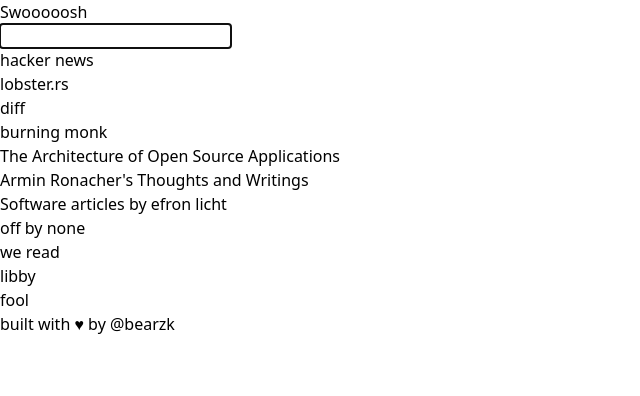
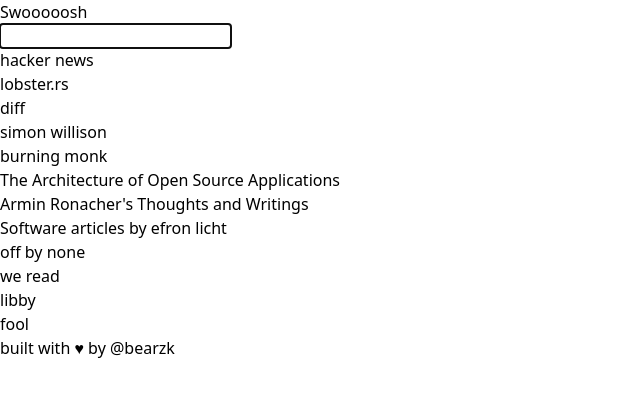
Before and after one commit to bearzk/swooooosh, a Svelte app: page / in a window 1280 px wide. Shown: the top 396 px of the page, without its empty margins (0-640 px from the left). Built offline with nearby package versions, Linux system fonts and the light colour scheme.

Commit message:
Add simon willson's blog

```diff
--- a/config.js
+++ b/config.js
@@ -21,10 +21,16 @@
     category: ["dev", "blog"],
   },
   {
+    url: "https://simonwillison.net/",
+    name: "simon willison",
+    keyword: "sw",
+    category: ["dev", "blog"],
+  },
+  {
     url: "https://theburningmonk.com/",
     name: "burning monk",
     keyword: "bm",
-    category: ["dev", "serverless"],
+    category: ["dev", "serverless", "blog"],
   },
   {
     url: "https://aosabook.org/en/index.html",
@@ -36,13 +42,13 @@
     url: "https://lucumr.pocoo.org/",
     name: "Armin Ronacher's Thoughts and Writings",
     keyword: "ro",
-    category: ["dev", "llm"],
+    category: ["dev", "blog"],
   },
   {
     url: "https://eblog.fly.dev/index.html",
     name: "Software articles by efron licht",
     keyword: "eb",
-    category: ["dev", "llm"],
+    category: ["dev", "blog"],
   },
   {
     url: "https://offbynone.io/",
```
